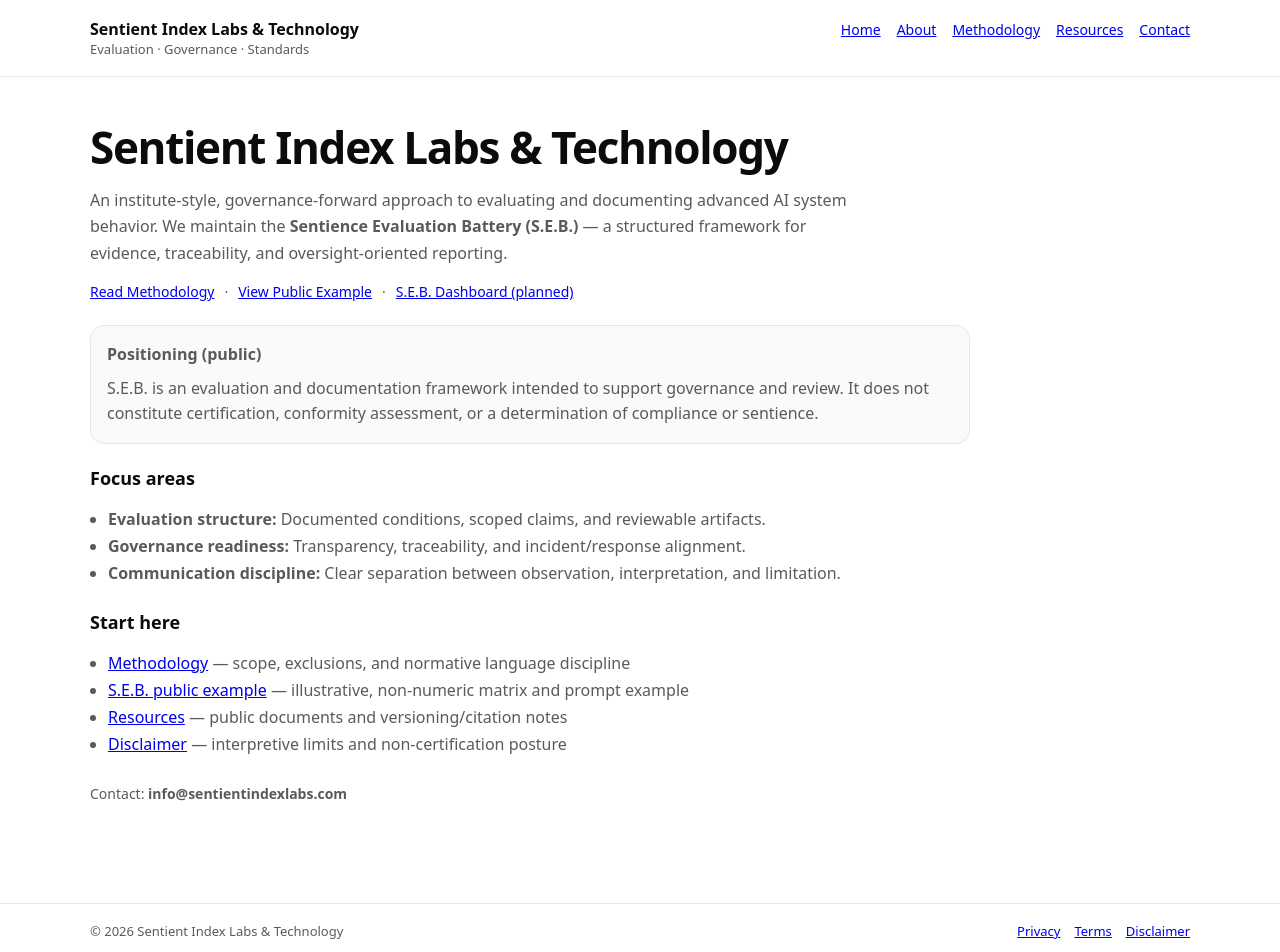
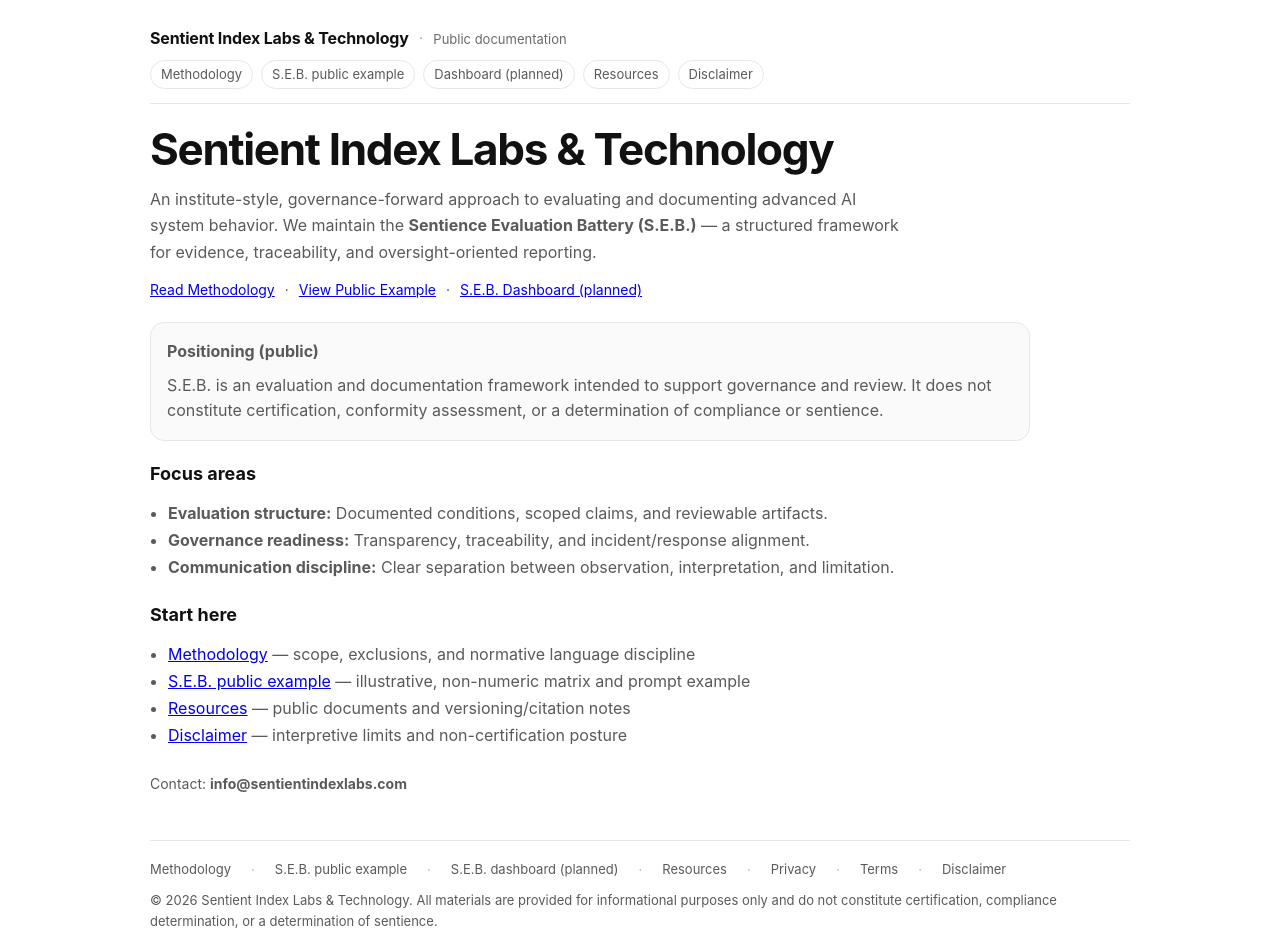
Before and after one commit to neuronomocon-bit/silt-site, a Next.js app: page / in a window 1280 px wide. Shown: the top 952 px of the page. Built offline with nearby package versions, Linux system fonts and the light colour scheme.

Commit message:
Add client-side nav with active state for global header

```diff
--- a/src/app/layout.tsx
+++ b/src/app/layout.tsx
@@ -1,116 +1,76 @@
-import type { Metadata } from "next";
+import React from "react";
+import { SiteFooter } from "@/components/site-footer";
+import { SiteNav } from "@/components/site-nav";
 
-export const metadata: Metadata = {
+export const metadata = {
   title: "Sentient Index Labs & Technology",
   description:
-    "Sentient Index Labs & Technology (SILT) develops evaluation and governance methodologies for advanced AI systems.",
+    "Sentient Index Labs & Technology (SILT) — governance-forward evaluation and documentation for advanced AI systems, including the Sentience Evaluation Battery (S.E.B.).",
 };
 
-export default function RootLayout({
-  children,
-}: {
-  children: React.ReactNode;
-}) {
+export default function RootLayout({ children }: { children: React.ReactNode }) {
   return (
     <html lang="en">
       <body
         style={{
           margin: 0,
+          background: "#ffffff",
+          color: "#111111",
           fontFamily:
-            'ui-sans-serif, system-ui, -apple-system, BlinkMacSystemFont, "Segoe UI", Roboto, Helvetica, Arial',
-          color: "#0b0b0b",
-          background: "#ffffff",
+            '-apple-system, BlinkMacSystemFont, "Segoe UI", Roboto, Helvetica, Arial, sans-serif',
         }}
       >
-        {/* Header */}
-        <header
+        <div
           style={{
-            borderBottom: "1px solid #e7e7e7",
-            padding: "18px 0",
+            maxWidth: 980,
+            margin: "0 auto",
+            padding: "28px 18px 36px",
+            minHeight: "100vh",
+            display: "flex",
+            flexDirection: "column",
           }}
         >
-          <div
+          {/* Global masthead */}
+          <header
             style={{
-              maxWidth: 1100,
-              margin: "0 auto",
-              padding: "0 18px",
+              paddingBottom: 14,
+              marginBottom: 18,
+              borderBottom: "1px solid #e7e7e7",
               display: "flex",
-              alignItems: "baseline",
+              flexWrap: "wrap",
+              alignItems: "center",
               justifyContent: "space-between",
-              flexWrap: "wrap",
               gap: 12,
             }}
           >
-            <div>
-              <div style={{ fontWeight: 600 }}>
+            <div style={{ display: "flex", alignItems: "baseline", gap: 10 }}>
+              <a
+                href="/"
+                style={{
+                  color: "#111",
+                  textDecoration: "none",
+                  fontWeight: 650,
+                  letterSpacing: "-0.01em",
+                  fontSize: 16,
+                  whiteSpace: "nowrap",
+                }}
+              >
                 Sentient Index Labs &amp; Technology
-              </div>
-              <div style={{ fontSize: 13, color: "#5a5a5a" }}>
-                Evaluation · Governance · Standards
-              </div>
+              </a>
+              <span style={{ color: "#b0b0b0" }}>·</span>
+              <span style={{ color: "#6a6a6a", fontSize: 13 }}>
+                Public documentation
+              </span>
             </div>
 
-            <nav
-              style={{
-                display: "flex",
-                gap: 16,
-                fontSize: 14,
-                color: "#5a5a5a",
-                flexWrap: "wrap",
-              }}
-            >
-              <a href="/">Home</a>
-              <a href="/about">About</a>
-              <a href="/methodology">Methodology</a>
-              <a href="/resources">Resources</a>
-              <a href="/contact">Contact</a>
-            </nav>
-          </div>
-        </header>
+            {/* Primary nav */}
+            <SiteNav />
+          </header>
 
-        {/* Page content */}
-        <main
-          style={{
-            maxWidth: 1100,
-            margin: "0 auto",
-            padding: "40px 18px",
-          }}
-        >
-          {children}
-        </main>
+          <main style={{ flex: 1 }}>{children}</main>
 
-        {/* Footer */}
-        <footer
-          style={{
-            borderTop: "1px solid #e7e7e7",
-            marginTop: 60,
-            padding: "18px 0",
-            fontSize: 13,
-            color: "#5a5a5a",
-          }}
-        >
-          <div
-            style={{
-              maxWidth: 1100,
-              margin: "0 auto",
-              padding: "0 18px",
-              display: "flex",
-              justifyContent: "space-between",
-              flexWrap: "wrap",
-              gap: 12,
-            }}
-          >
-            <div>
-              © {new Date().getFullYear()} Sentient Index Labs &amp; Technology
-            </div>
-
-            <div style={{ display: "flex", gap: 14, flexWrap: "wrap" }}>
-              <a href="/privacy">Privacy</a>
-              <a href="/terms">Terms</a>
-              <a href="/disclaimer">Disclaimer</a>
-            </div>
-          </div>
-        </footer>
+          <SiteFooter />
+        </div>
       </body>
     </html>
   );
--- /dev/null
+++ b/src/components/site-footer.tsx
@@ -0,0 +1,59 @@
+import React from "react";
+
+export function SiteFooter() {
+  const linkStyle: React.CSSProperties = {
+    color: "#5a5a5a",
+    textDecoration: "none",
+  };
+
+  const sepStyle: React.CSSProperties = { margin: "0 10px", color: "#b0b0b0" };
+
+  return (
+    <footer
+      style={{
+        marginTop: 48,
+        paddingTop: 18,
+        borderTop: "1px solid #e7e7e7",
+        color: "#5a5a5a",
+        fontSize: 13,
+        lineHeight: 1.6,
+      }}
+    >
+      <div style={{ display: "flex", flexWrap: "wrap", gap: 10, alignItems: "center" }}>
+        <a href="/methodology" style={linkStyle}>
+          Methodology
+        </a>
+        <span style={sepStyle}>·</span>
+        <a href="/example" style={linkStyle}>
+          S.E.B. public example
+        </a>
+        <span style={sepStyle}>·</span>
+        <a href="/seb" style={linkStyle}>
+          S.E.B. dashboard (planned)
+        </a>
+        <span style={sepStyle}>·</span>
+        <a href="/resources" style={linkStyle}>
+          Resources
+        </a>
+        <span style={sepStyle}>·</span>
+        <a href="/privacy" style={linkStyle}>
+          Privacy
+        </a>
+        <span style={sepStyle}>·</span>
+        <a href="/terms" style={linkStyle}>
+          Terms
+        </a>
+        <span style={sepStyle}>·</span>
+        <a href="/disclaimer" style={linkStyle}>
+          Disclaimer
+        </a>
+      </div>
+
+      <div style={{ marginTop: 10 }}>
+        © {new Date().getFullYear()} Sentient Index Labs &amp; Technology. All materials are provided
+        for informational purposes only and do not constitute certification, compliance determination,
+        or a determination of sentience.
+      </div>
+    </footer>
+  );
+}
--- /dev/null
+++ b/src/components/site-nav.tsx
@@ -0,0 +1,62 @@
+"use client";
+
+import React from "react";
+import { usePathname } from "next/navigation";
+
+function NavPill({
+  href,
+  label,
+  active,
+}: {
+  href: string;
+  label: string;
+  active: boolean;
+}) {
+  return (
+    <a
+      href={href}
+      style={{
+        display: "inline-block",
+        padding: "7px 10px",
+        borderRadius: 999,
+        border: "1px solid #e7e7e7",
+        textDecoration: "none",
+        fontSize: 13,
+        lineHeight: 1,
+        color: active ? "#111" : "#5a5a5a",
+        background: active ? "#f3f3f3" : "#fff",
+        whiteSpace: "nowrap",
+      }}
+    >
+      {label}
+    </a>
+  );
+}
+
+export function SiteNav() {
+  const pathname = usePathname();
+
+  const isActive = (href: string) => {
+    if (href === "/") return pathname === "/";
+    return pathname === href || pathname.startsWith(href + "/");
+  };
+
+  return (
+    <nav
+      aria-label="Primary"
+      style={{
+        display: "flex",
+        flexWrap: "wrap",
+        gap: 8,
+        alignItems: "center",
+        justifyContent: "flex-end",
+      }}
+    >
+      <NavPill href="/methodology" label="Methodology" active={isActive("/methodology")} />
+      <NavPill href="/example" label="S.E.B. public example" active={isActive("/example")} />
+      <NavPill href="/seb" label="Dashboard (planned)" active={isActive("/seb")} />
+      <NavPill href="/resources" label="Resources" active={isActive("/resources")} />
+      <NavPill href="/disclaimer" label="Disclaimer" active={isActive("/disclaimer")} />
+    </nav>
+  );
+}
```
